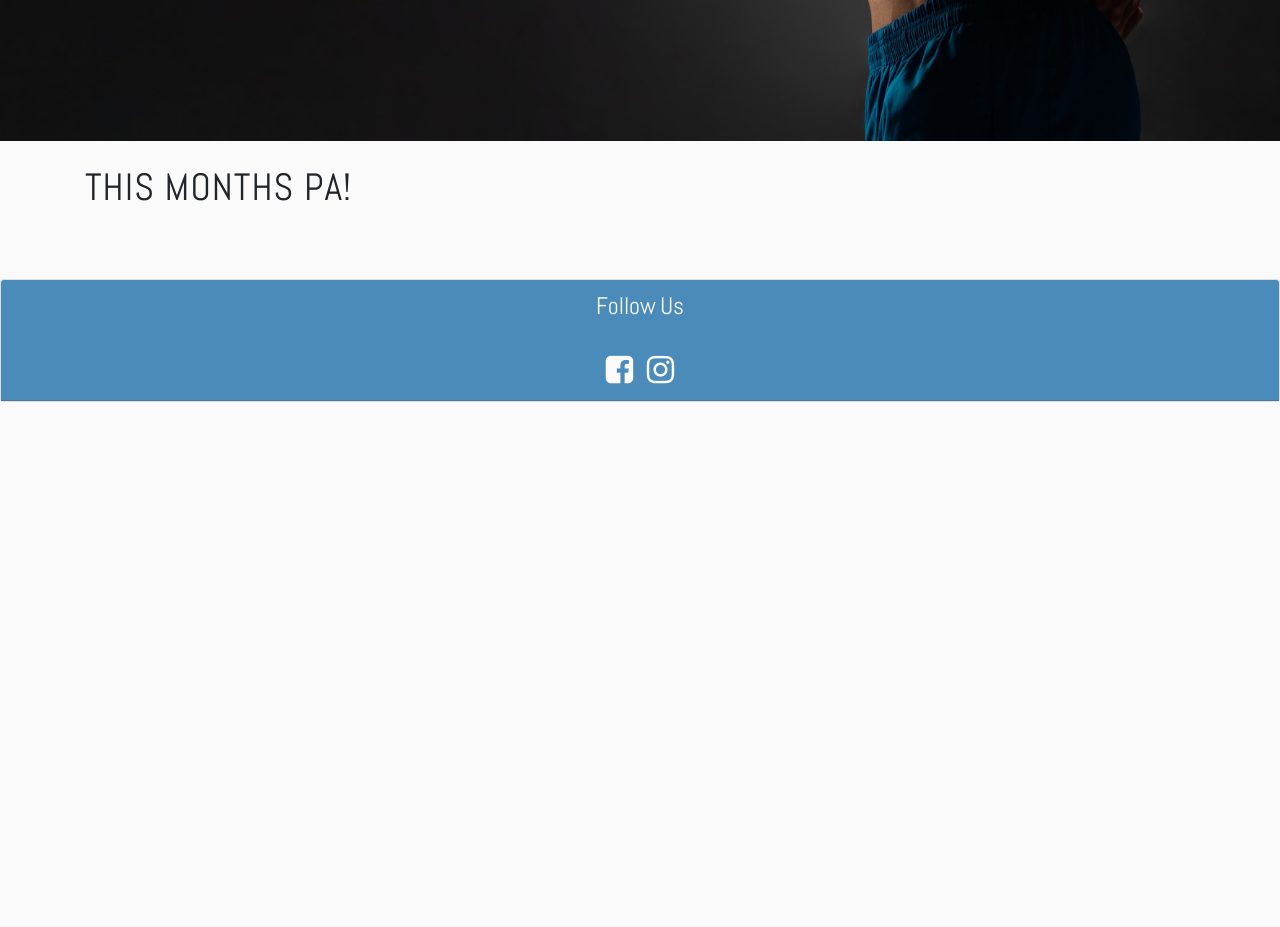
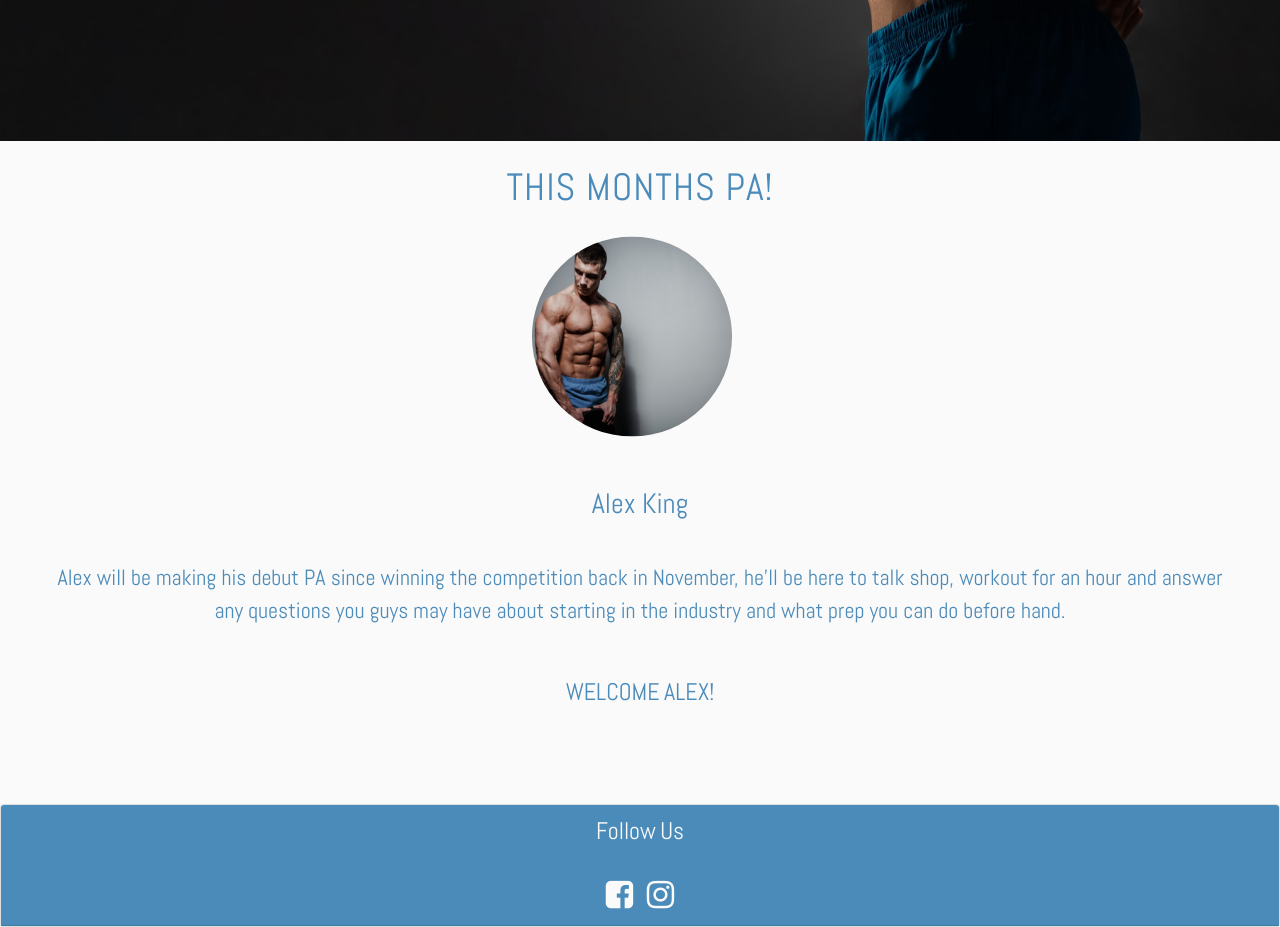
Before and after one commit to Code-Institute-Submissions/PaulSweeney-cmd-Benched_24-7-cmd., a plain HTML site: page sportive.html in a window 1280 px wide. Shown: the part 1960-2887 px from the top of the page. Before the commit the page ends 2362 px from the top, so only its background shows below. Drawn offline with nearby package versions, Linux system fonts and the light colour scheme.

Commit message:
Feat: Created container for pa introduction and applied jumbotron class to allow text to center the container

```diff
--- a/sportive.html
+++ b/sportive.html
@@ -85,8 +85,32 @@
 <!--------------------------------------------------PA appearance section withtext-->
 <div class="container">
     <div class="row">
-        <div class="col-12 announcement-header">
+        <div class="col-12 col-md-12 col-sm-12 pa-header">
             <h2 class="text-uppercase">This Months PA!</h2>
+        </div>
+    </div>
+</div>
+<div class="container">
+    <div class="row">
+        <div class="col-12 col-md-12 col-sm-12">
+            <div class="pa-image">
+                <img src="images/pa-man.jpg" class="rounded-circle mr-3" height="200" width="200">
+            </div>
+        </div>
+    </div>
+</div>
+<br>
+<div class="container-fluid">
+    <div class="row">
+        <div class="col-12">
+            <div class="jumbotron pa-intro">
+                <h3>Alex King</h3>
+                <br>
+                <p class="intro">	Alex will be making his debut PA since winning the competition back in November, he'll be here to talk shop,
+                    workout for an hour and answer any questions you guys may have about starting in the industry and what prep you can do before hand.
+                </p>
+                <h4>WELCOME ALEX!</h4>
+            </div>
         </div>
     </div>
 </div>
```
